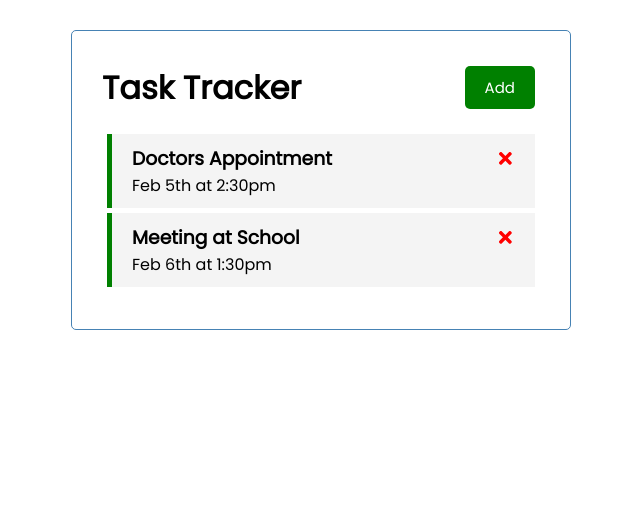
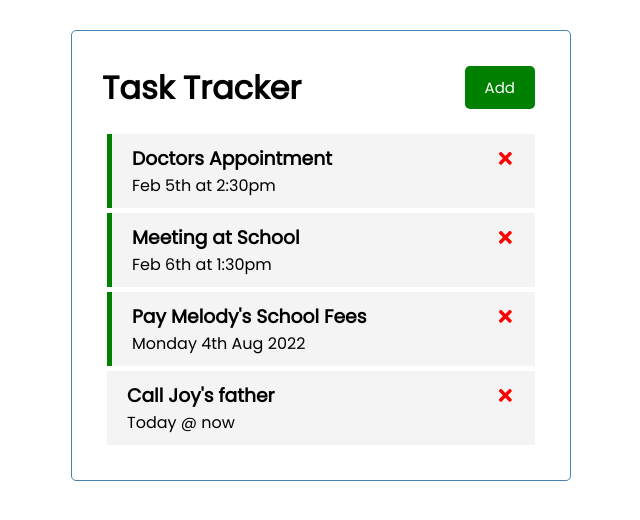
Before and after one commit to collinsigeh/jpp-react-task-tracker, a React (Create React App) app: page / in a window 1280 px wide. Shown: the top 520 px of the page, without its empty margins (319-959 px from the left). Built offline with nearby package versions, Linux system fonts and the light colour scheme; data requests are answered from the project's data file.

Commit message:
implemented and tested the logic for adding tasks to the database persistently

```diff
--- a/db.json
+++ b/db.json
@@ -11,6 +11,18 @@
       "text": "Meeting at School",
       "day": "Feb 6th at 1:30pm",
       "reminder": true
+    },
+    {
+      "text": "Pay Melody's School Fees",
+      "day": "Monday 4th Aug 2022",
+      "reminder": true,
+      "id": 3
+    },
+    {
+      "text": "Call Joy's father",
+      "day": "Today @ now",
+      "reminder": false,
+      "id": 4
     }
   ]
 }
--- a/src/App.js
+++ b/src/App.js
@@ -24,10 +24,22 @@ function App() {
     return data
   }
 
-  const onAdd = (task) => {
-    const id = Math.floor(Math.random() * 10000) + 1;
-    const newTask = { id, ...task };
-    setTasks([...tasks, newTask]);
+  const onAdd = async (task) => {
+    const res = await fetch('http://localhost:5000/tasks',{
+      method: "POST",
+      headers: {
+        'Content-type': 'application/json',
+      },
+      body: JSON.stringify(task)
+    })
+
+    const data = await res.json()
+
+    setTasks([...tasks, data])
+
+    // const id = Math.floor(Math.random() * 10000) + 1;
+    // const newTask = { id, ...task };
+    // setTasks([...tasks, newTask]);
   }
 
   const deleteTask = async (id) => {
```
